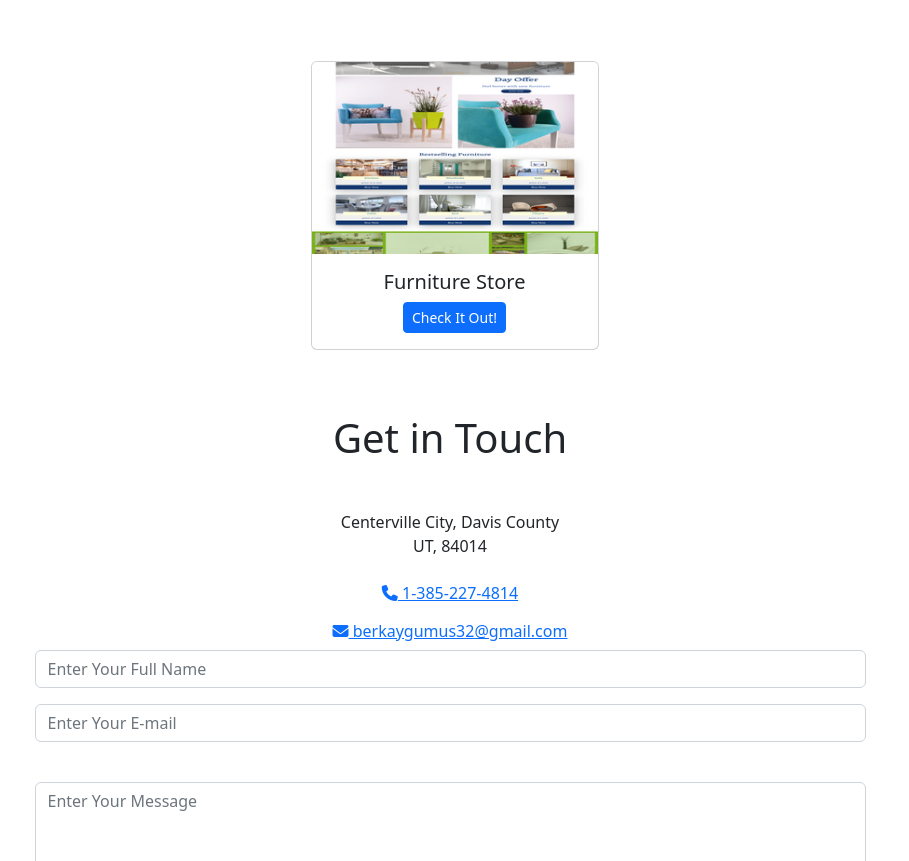
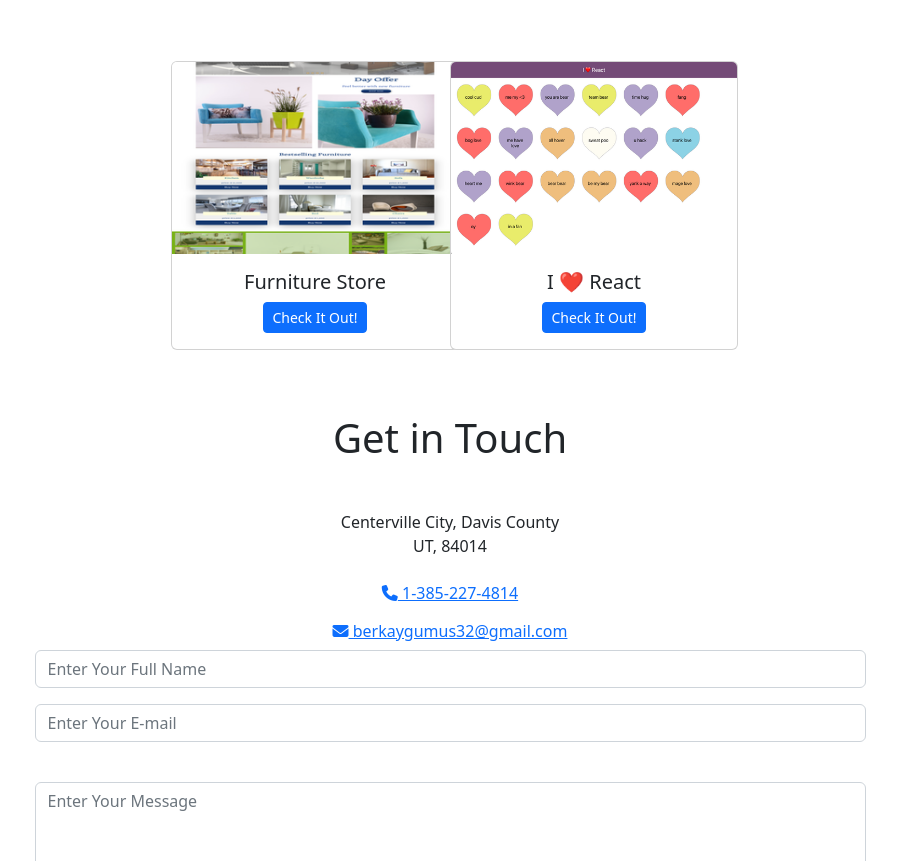
Before and after one commit to berkaygumus32/berkaygumus, a website: page index.html in a window 1280 px wide. Shown: the part 1182-2043 px from the top of the page, without its empty margins (190-1099 px from the left). Drawn offline with nearby package versions, Linux system fonts and the light colour scheme.

Commit message:
i-heart-react added

```diff
--- a/index.html
+++ b/index.html
@@ -144,6 +144,16 @@
                         </div>
                     </div>
                 </div>
+
+                <div class="col-8 col-lg-4 col-md-6 col-xl-3 mb-3">
+                    <div class="card text-center" style="width: 18rem;">
+                        <img src="/images/i-heart-react.png" class="card-img-top" alt="...">
+                        <div class="card-body">
+                          <h5 class="card-title text-center">I ❤️ React</h5>
+                          <a class="btn btn-primary btn-sm" href="https://i-heart-react.vercel.app/" target="_blank">Check It Out!</a>
+                        </div>
+                    </div>
+                </div>
             </div>
 
         </div>
```
Also changed, not shown: images/i-heart-react.png (added).
